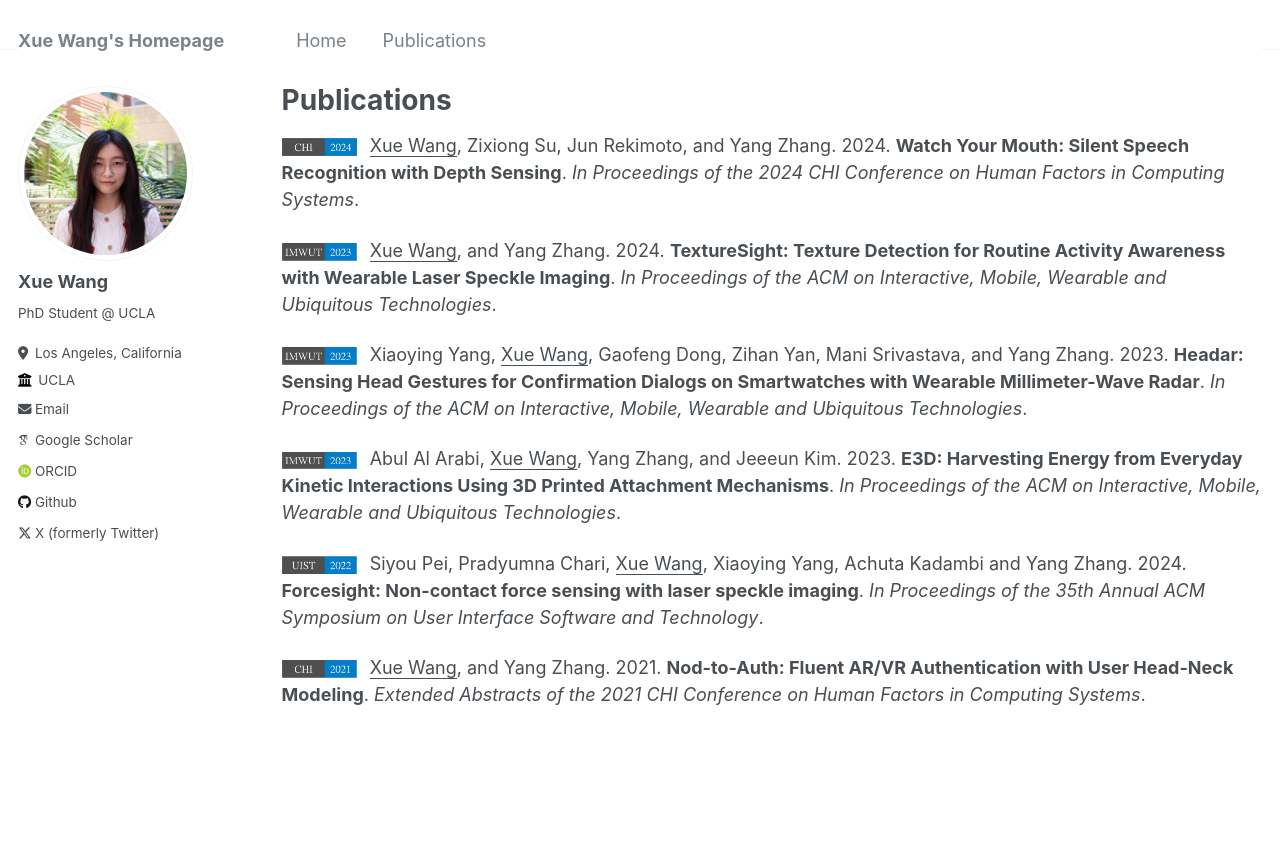
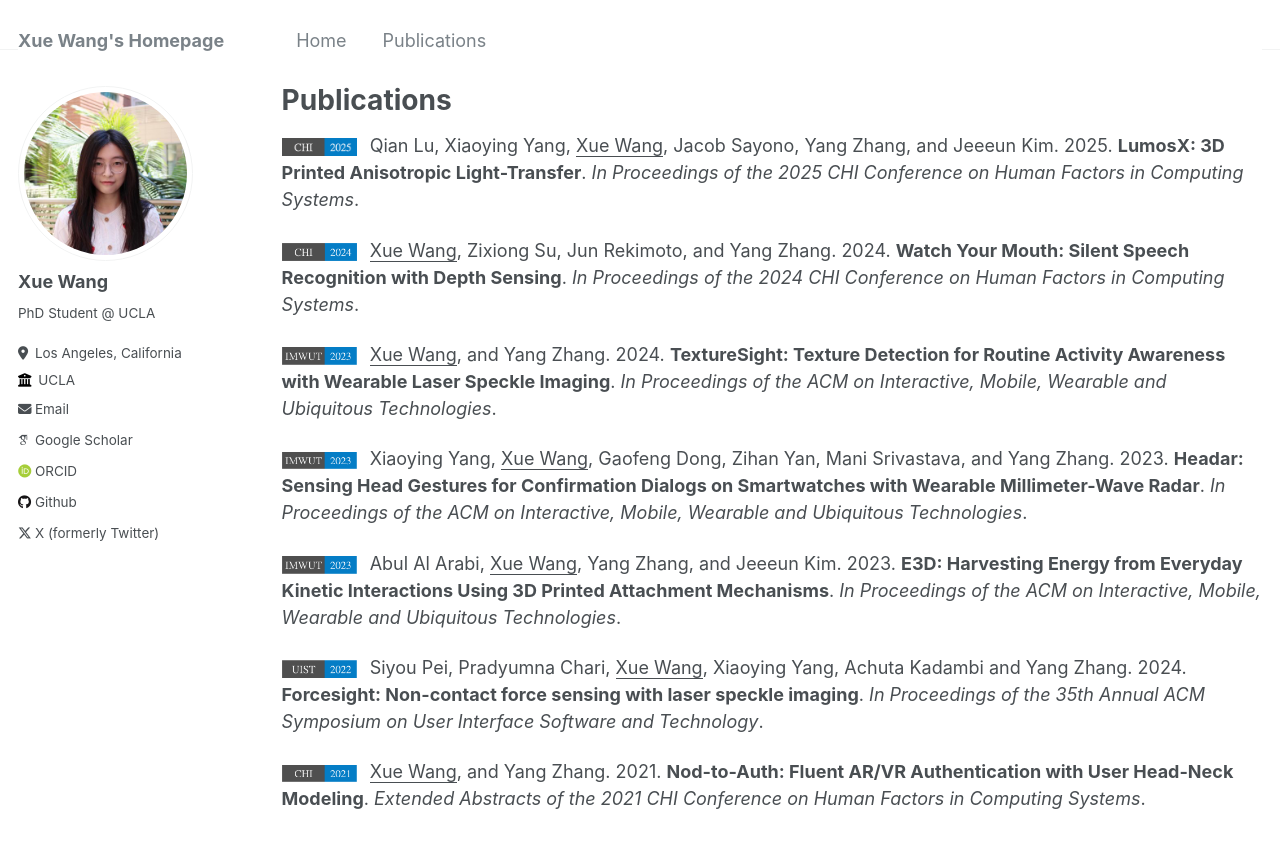
Before and after one commit to xueewang/xueewang.github.io, a Jekyll site: the page built from _pages/publications.md, in a window 1280 px wide and 1034 px high. Shown: the top 848 px of the window. Built offline with Jekyll 4.4.1, drawn with Linux system fonts in a browser that asks for light colours; some web fonts are replaced.

Commit message:
Update publications.md

```diff
--- a/_pages/publications.md
+++ b/_pages/publications.md
@@ -5,6 +5,7 @@ permalink: /publications/
 author_profile: true
 ---
 
+<img src="/images/chi_2025.png" width="75" height="50" style="margin-right: 8px;"> Qian Lu, Xiaoying Yang, <u>Xue Wang</u>, Jacob Sayono, Yang Zhang, and Jeeeun Kim. 2025. <strong>LumosX: 3D Printed Anisotropic Light-Transfer</strong>. <em>In Proceedings of the 2025 CHI Conference on Human Factors in Computing Systems</em>.
 
 <img src="/images/chi_2024.png" width="75" height="50" style="margin-right: 8px;"> <u>Xue Wang</u>, Zixiong Su, Jun Rekimoto, and Yang Zhang. 2024. <strong>Watch Your
 Mouth: Silent Speech Recognition with Depth Sensing</strong>. <em>In Proceedings of the 2024 CHI Conference on Human Factors in Computing Systems</em>.
```
